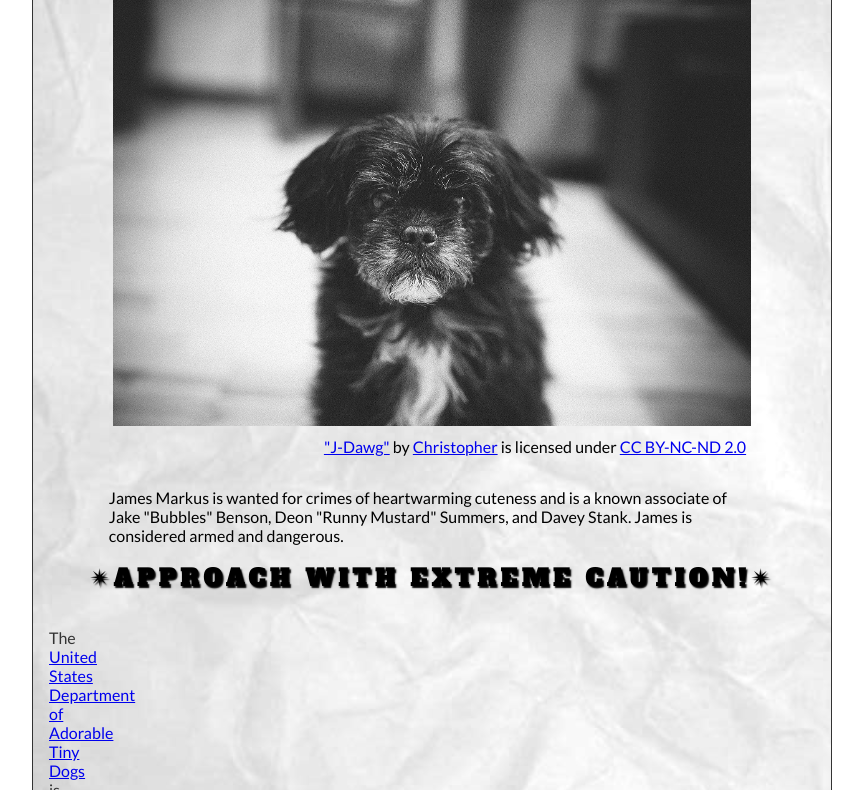
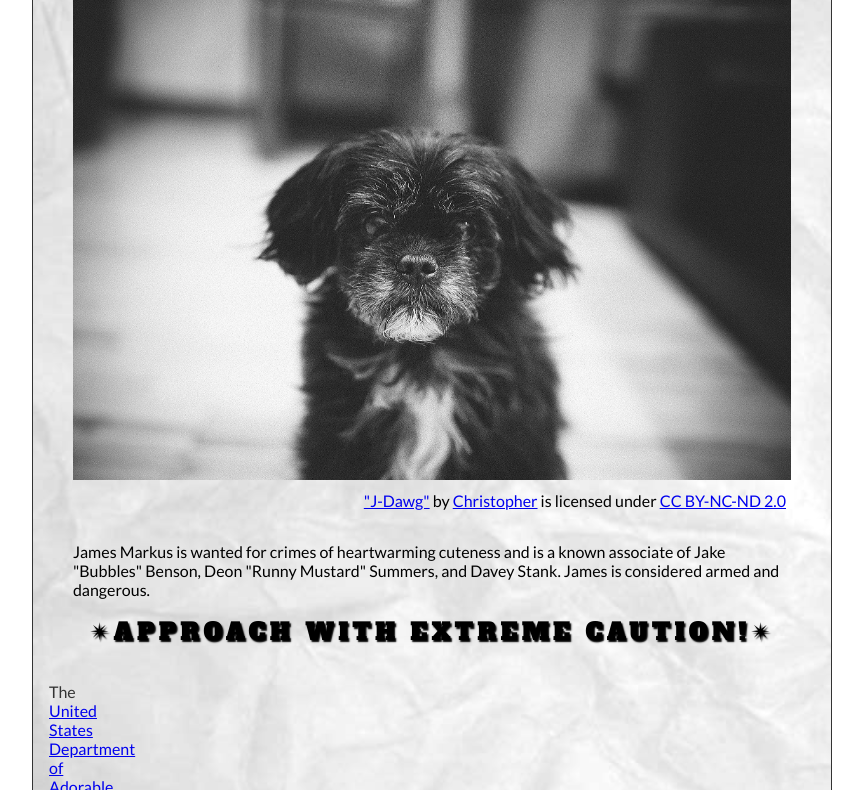
Before and after one commit to silverblood963/Wanted-Poster, a plain HTML site: page index.html in a window 1280 px wide. Shown: the part 679-1469 px from the top of the page, without its empty margins (208-1071 px from the left). Drawn offline with Linux system fonts and the light colour scheme.

Commit message:
section change

```diff
--- a/css/style.css
+++ b/css/style.css
@@ -128,15 +128,6 @@ h5 {
 
 section{
     margin-top: .5rem;
-    margin-bottom: 1rem;
-    margin-left: auto;
-    margin-right: auto;
-    padding-top: 0;
-    padding-bottom: 0;
-    padding-left: 1rem;
-    padding-right: 1rem;
-    width: 90%;
-    text-align: left;
 
 }
 p{
```
